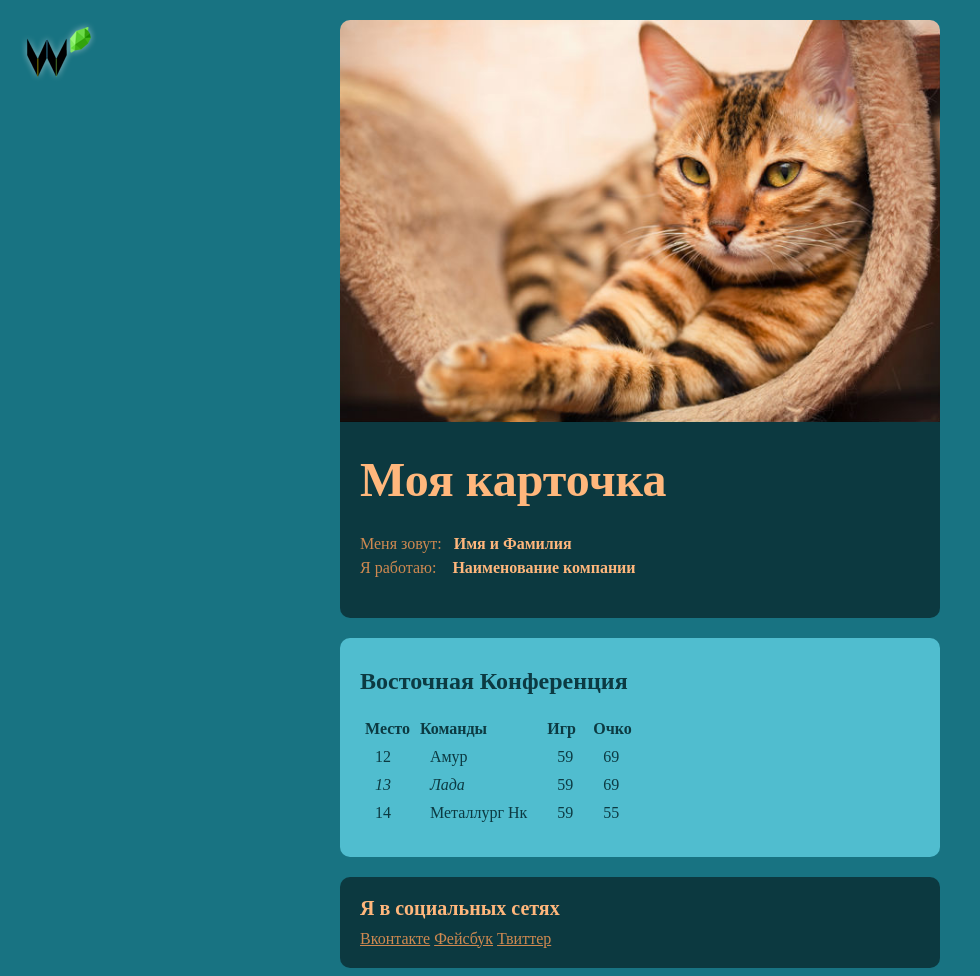
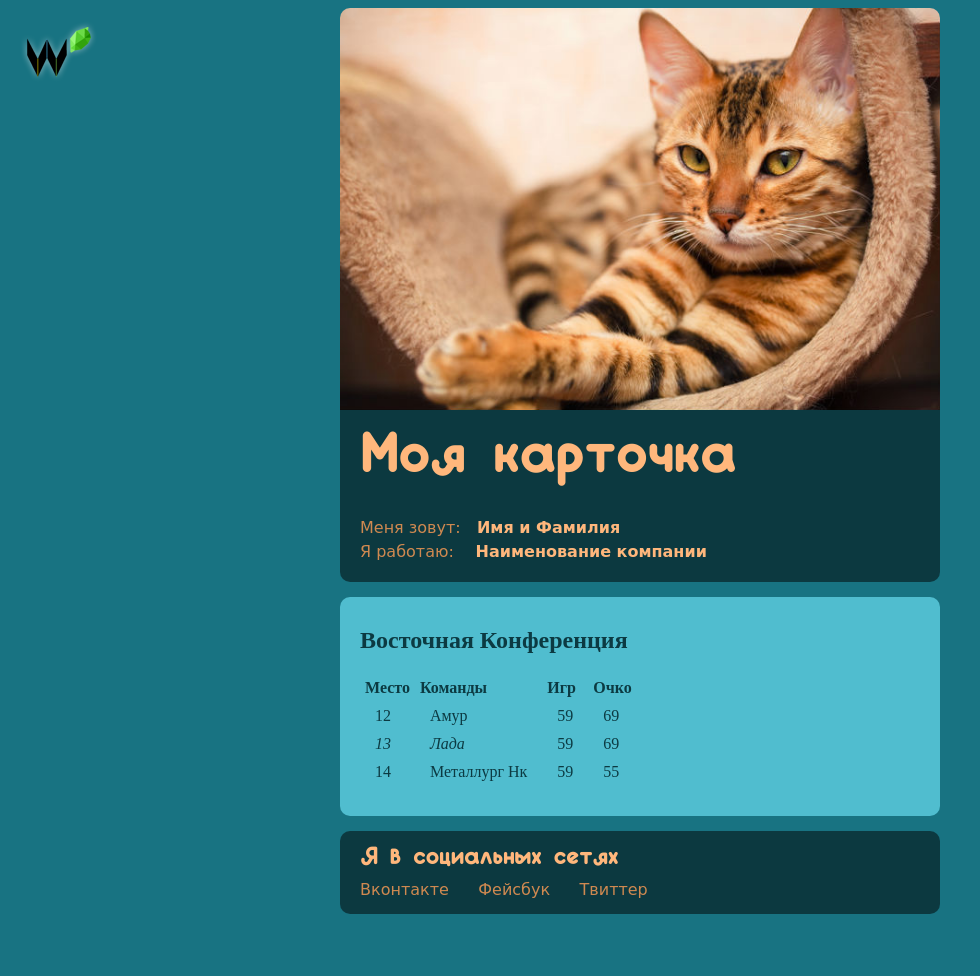
Before and after one commit to v-lubomski/vlubomski.github.io, a plain HTML site: page index.html in a window 1280 px wide. Shown: the whole page, without its empty margins (0-980 px from the left). After the commit the page ends 922 px from the top, so only its background shows below. Drawn offline with Linux system fonts and the light colour scheme.

Commit message:
Added fonts, regulated paddings and margins. Fix text

```diff
--- a/css/style.css
+++ b/css/style.css
@@ -1,10 +1,16 @@
+@font-face {
+    font-family: nord;
+    src: url(../fonts/NordBold.ttf);
+}
+
+@import url('https://fonts.googleapis.com/css?family=Comfortaa:700&subset=cyrillic');
+
 .img{
     position: relative;
     width: 600px;
     margin: 0 auto;
     border-radius: 10px 10px 0 0;
     display: block;
-    margin-top: 20px;
 }
 
 .card {
@@ -14,18 +20,20 @@
     text-align: left;
     background-color: rgba(0,0,0,0.5);
     color: #CF8950;
-    padding: 20px 0px 30px 20px;
+    padding: 10px 0 10px 20px;
     border-radius: 0 0 10px 10px;
 }
 
 .card h1{
-    font-size: 3em;
+    font-size: 3.5em;
     color: #FFB77C;
     margin-top: 10px;
+    font-family: nord;
 }
 
 .card p{
     line-height: 0.5em;
+    font-family: 'Comfortaa', cursive;
 }
 
 .card strong{
@@ -36,14 +44,12 @@
 .card2 {
     position: relative;
     width: 580px;
-    padding: 20px 0px 20px 20px;
-    margin: 0 auto;
+    padding: 20px 0 20px 20px;
+    margin: 15px auto;
     text-align: left;
-    margin-bottom: 20px;
     background-color: #50BDCF;
     border-radius: 10px;
     color: #0c3a42;
-    margin-top: 20px;
 }
 
 .card2 h2{
@@ -73,22 +79,26 @@
     margin: 0 auto;
     text-align:left;
     background-color: rgba(0,0,0,0.5);
-    color: #FFB77C;
-    padding: 20px 0px 20px 20px;
+    padding: 15px 0 15px 20px;
     border-radius: 10px;
 }
 .social h3{
-    font-size: 20px;
+    font-size: 1.5em;
     font-weight: bold;
+    color: #FFB77C;
     margin-bottom: 10px;
-    margin-top: 0px;
+    margin-top: 0;
+    font-family: nord;
 }
 .social a{
     font-size: 16px;
     color: #CF8950;
+    font-family: 'Comfortaa', cursive;
+    text-decoration: none;
+    white-space: pre;
 }
 
-.logo{
+.logo {
     position: fixed;
     left: 20px;
     top: 20px;
--- a/index.html
+++ b/index.html
@@ -8,7 +8,6 @@
     <link rel="stylesheet" href="css/style.css"/>
 </head>
 <body bgcolor="#187382">
-<div ></div>
 <img class="img" src="img/leon.jpg"/>
 <div class="card">
     <h1>Моя карточка</h1>
@@ -52,8 +51,8 @@
 
 <div class="social">
     <h3>Я в социальных сетях</h3>
-    <a target="_blank" href="https://vk.com/">Вконтакте</a>
-    <a target="_blank" href="https://www.facebook.com/">Фейсбук</a>
+    <a target="_blank" href="https://vk.com/">Вконтакте     </a>
+    <a target="_blank" href="https://www.facebook.com/">Фейсбук     </a>
     <a target="_blank" href="https://twitter.com/">Твиттер</a>
 </div>
 
```
Also changed, not shown: fonts/NordBold.ttf (added).
